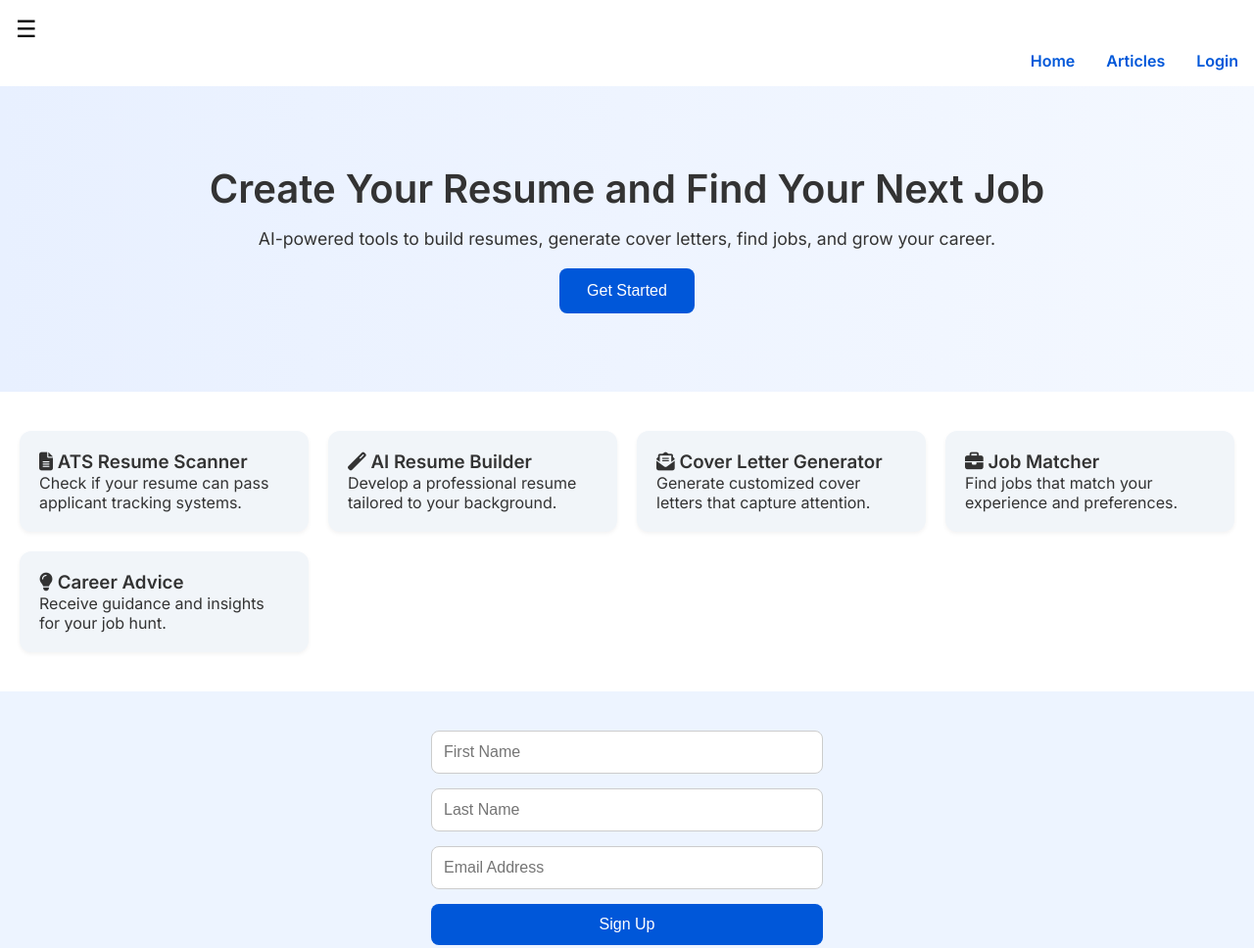
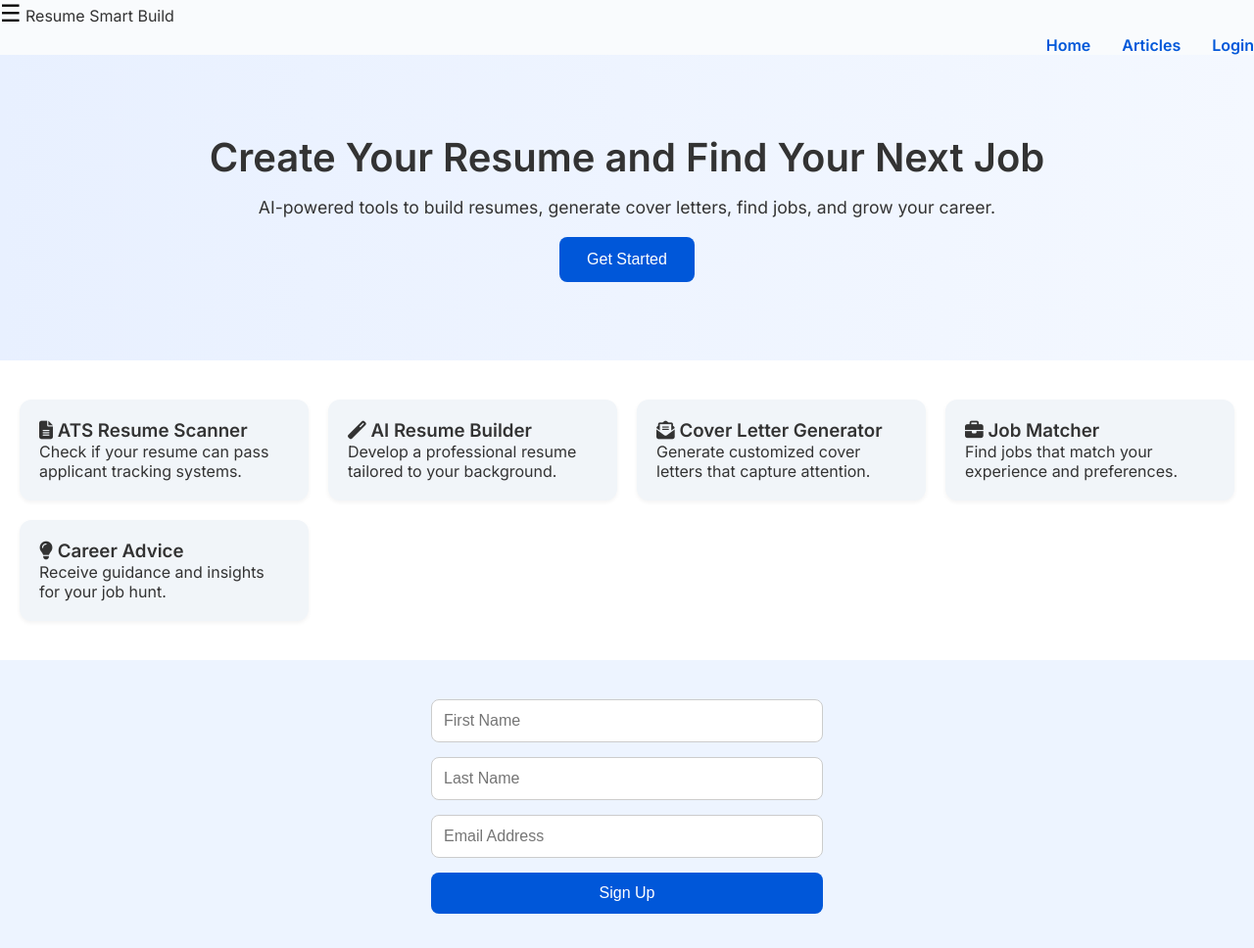
Before and after one commit to airesumewriter/resumesmartbuild2.0, a website: page index.html in a window 1280 px wide. Shown: the top 968 px of the page at 98% size. Drawn offline with nearby package versions, Linux system fonts and the light colour scheme; a script that the page names is missing.

Commit message:
Update index.html

```diff
--- a/index.html
+++ b/index.html
@@ -14,9 +14,12 @@
 </head>
 <body>
 
-  <!-- Header / Sidebar -->
-  <header class="sidebar">
-    <button class="hamburger" id="menuBtn">&#9776;</button>
+  <!-- Clean Topbar Header -->
+  <header class="topbar">
+    <div class="topbar-container">
+      <button class="hamburger" id="menuBtn">&#9776;</button>
+      <span class="brand-name">Resume Smart Build</span>
+    </div>
     <nav id="sidebarNav" class="nav-collapsed">
       <a href="#">Home</a>
       <a href="#">Articles</a>
```
